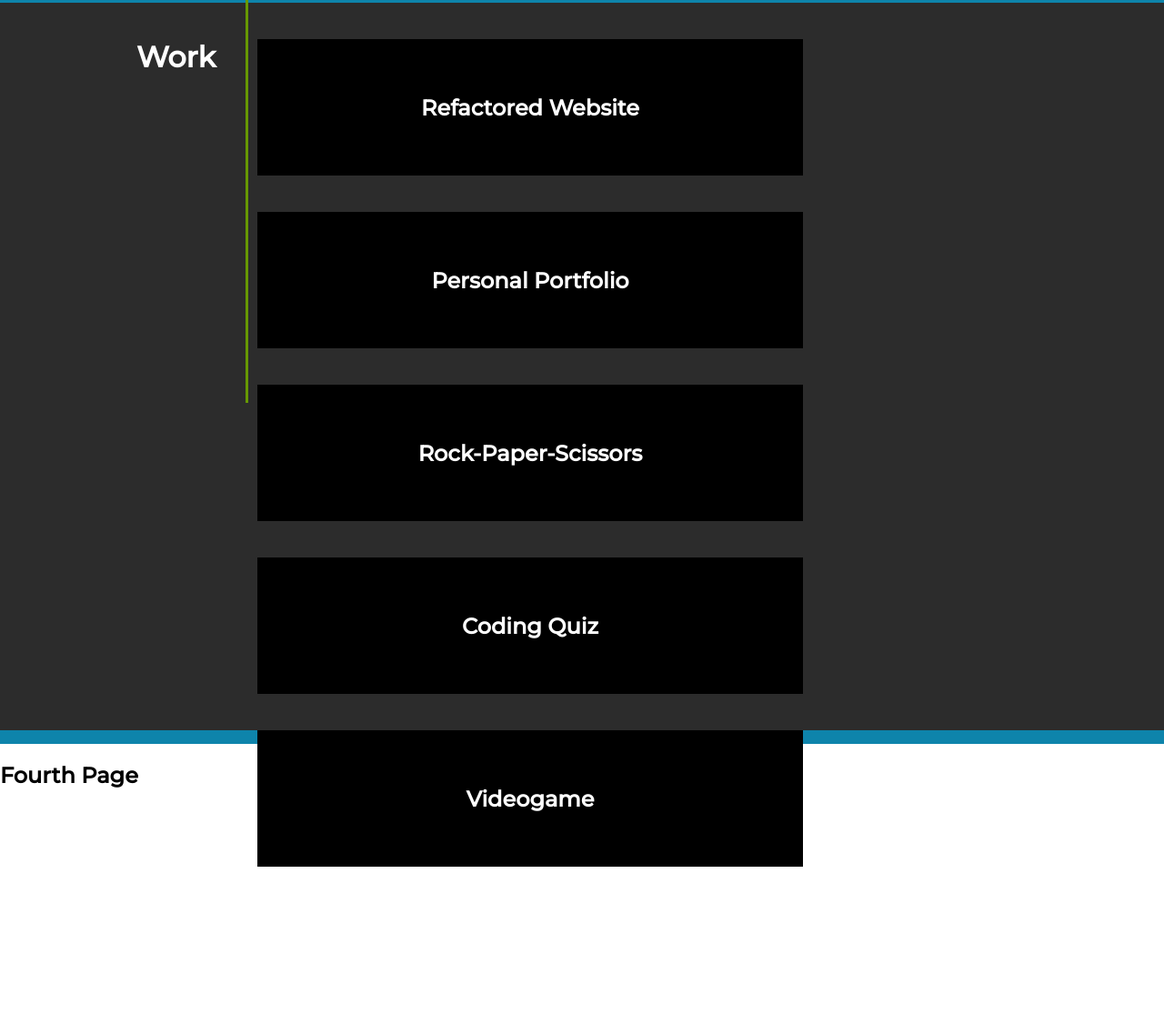
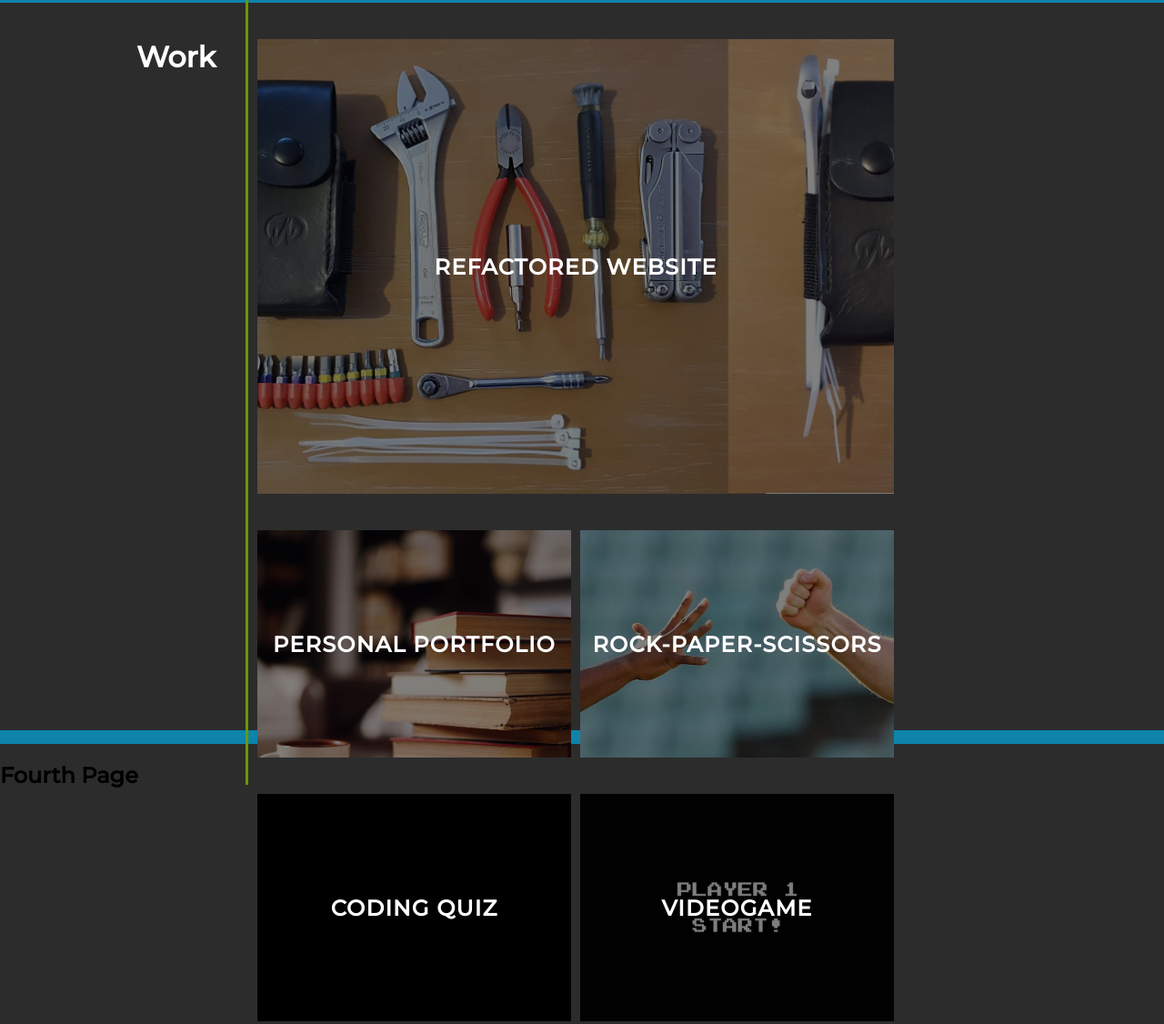
Before and after one commit to tolivercrisp/toliver-portfolio, a plain HTML site: page index.html in a window 1280 px wide. Shown: the part 1236-2362 px from the top of the page at 91% size. Drawn offline with Linux system fonts and the light colour scheme.

Commit message:
Images are laid out correctly like the rubric

```diff
--- a/assets/css/style.css
+++ b/assets/css/style.css
@@ -147,22 +147,52 @@ button:hover {
     margin-top: 40px;
     padding-left: 150px;
     padding-right: 20px;
-    height: 400px;
+    height: 820px;
     width: 100px;
     border-right: #669900 3px solid;
 }
 
+/* Image Containers! */
+
+.container_column {
+    display: flex;
+    justify-content: center;
+    align-items: center;
+}
+
 .big_container {
     background: #000;
-    background: linear-gradient(135deg, #000 0%, #000 25%, #225eb3 50%, #ff30d2 75%, #600585 100%);
+    background: linear-gradient(135deg, #000 0%, #000 25%, #f8bd41 50%, #f8bd41 75%, #a2443b  100%);
     background-size: 400% 400%;
     background-repeat: no-repeat;
     display: flex;
     flex-direction: column;
     margin-left: 10px;
     margin-top: 40px;
-    width: 600px;
-    height: 150px;
+    width: 700px;
+    height: 500px;
+    max-width: 100vw;
+    max-height: 100vh;
+    justify-content: center;
+    align-items: center;
+    color: #fff;
+    position: relative;
+    cursor: pointer;
+    transition: 0.5s all;
+    flex-grow: 3;
+}
+
+.small_container {
+    background: #000;
+    background: linear-gradient(135deg, #000 0%, #000 25%, #f8bd41 50%, #f8bd41 75%, #a2443b  100%);
+    background-size: 400% 400%;
+    background-repeat: no-repeat;
+    display: flex;
+    flex-direction: column;
+    margin-left: 10px;
+    margin-top: 40px;
+    width: 300px;
+    height: 250px;
     max-width: 100vw;
     max-height: 100vh;
     justify-content: center;
@@ -175,35 +205,36 @@ button:hover {
     flex-basis: 50%;
 }
 
-.small_container {
-    background: #000;
-    background: linear-gradient(135deg, #000 0%, #000 25%, #225eb3 50%, #ff30d2 75%, #600585 100%);
-    background-size: 400% 400%;
-    background-repeat: no-repeat;
-    display: flex;
-    flex-direction: column;
-    margin-left: 10px;
-    margin-top: 40px;
-    width: 600px;
-    height: 150px;
-    max-width: 100vw;
-    max-height: 100vh;
-    justify-content: center;
-    align-items: center;
-    color: #fff;
-    position: relative;
-    cursor: pointer;
-    transition: 0.5s all;
-    flex-wrap: wrap;
-    flex-basis: 50%;
-}
-
+/* Image Container - Hover */
 .big_container:hover {
     background-position: 100% 100%;
 }
 
 .small_container:hover {
     background-position: 100% 100%;
+
+}
+
+/* Image - Rows */
+
+.first_row {
+    flex-grow: 3;
+    display: flex;
+    flex-direction: row;
+}
+
+.second_row {
+    flex-grow: 3;
+    display: flex;
+    flex-direction: row;
+}
+
+.third_row {
+    flex-grow: 3;
+    display: flex;
+    flex-direction: row;
+}
+
 
 .image_1 {
     position: absolute;
--- a/index.html
+++ b/index.html
@@ -68,10 +68,13 @@
         <section class="work_section">
             <h1 class="work_header">Work</h1>
             <div class="container-column">
+                <div class="first_row">
                     <div class="big_container">
                         <div class="image_1"></div>
                         <h2 class="text">Refactored Website</h2>
                     </div>
+                </div>
+                <div class="second_row">
                     <div class="small_container">
                         <div class="image_2"></div>
                         <h2 class="text">Personal Portfolio</h2>
@@ -80,6 +83,8 @@
                         <div class="image_3"></div>
                         <h2 class="text">Rock-Paper-Scissors</h2>
                     </div>
+                </div>
+                <div class="third_row">
                     <div class="small_container">
                         <div class="image_4"></div>
                         <h2 class="text">Coding Quiz</h2>
@@ -88,6 +93,8 @@
                         <div class="image_5"></div>
                         <h2 class="text">Videogame</h2>
                     </div>
+                </div>
+
             </div>
 
 
```
Also changed, not shown: 1 other file. Lines whose indentation alone changed are shown as unchanged.
